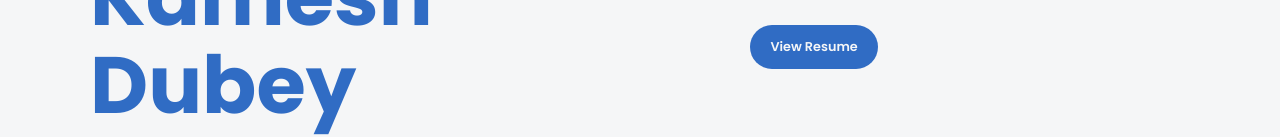
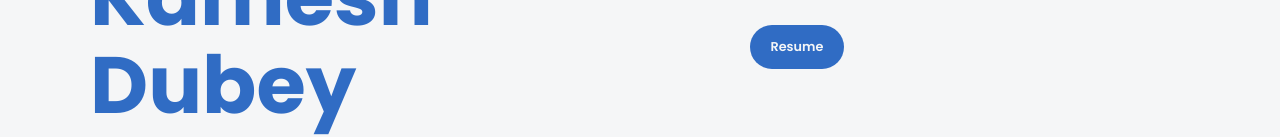
Before and after one commit to kameshcodes/portfolio, a plain HTML site: page index.html in a window 1280 px wide. Shown: the part 311-448 px from the top of the page. Drawn offline with nearby package versions, Linux system fonts and the light colour scheme.

Commit message:
resume-button-fixed-2

```diff
--- a/index.html
+++ b/index.html
@@ -64,7 +64,7 @@
       </p>
 
       <a class="resume" href="./public/resume/Resume_Kamesh_Dubey_IITB.pdf">
-        <span class="btn">View Resume</span>
+        <span class="btn">Resume</span>
     </a>
     </div>
   </div>
```
